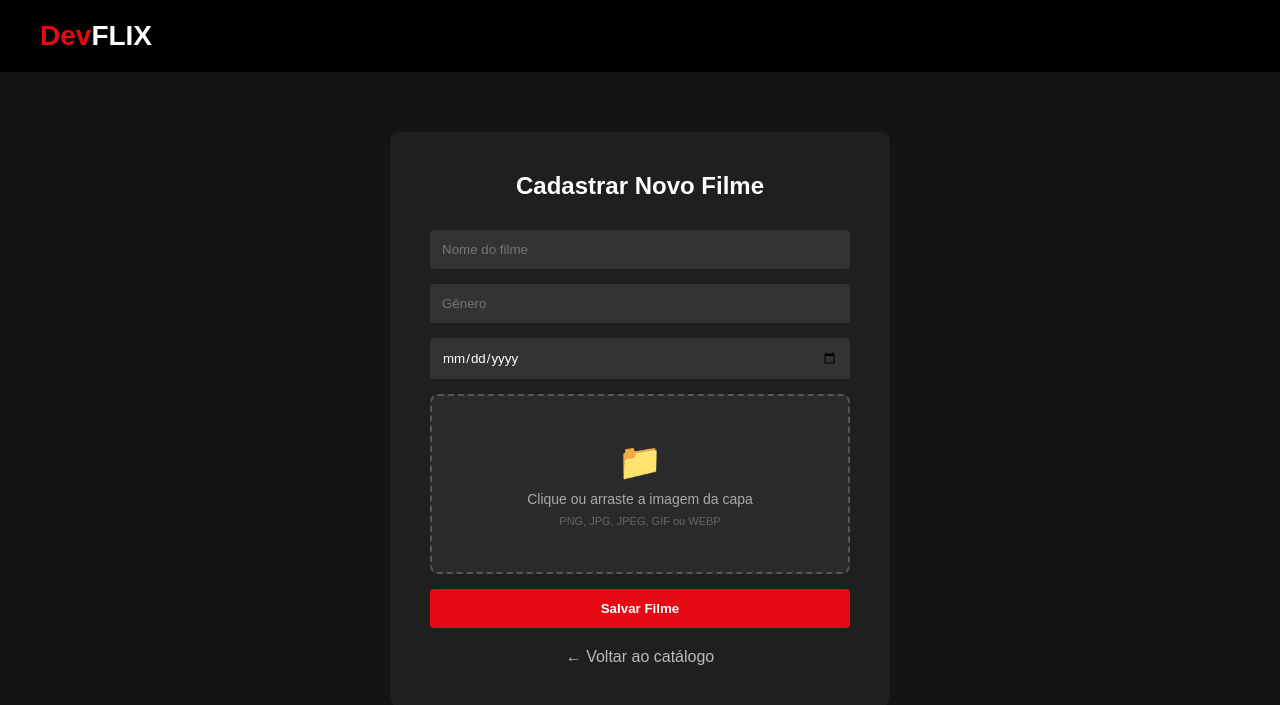
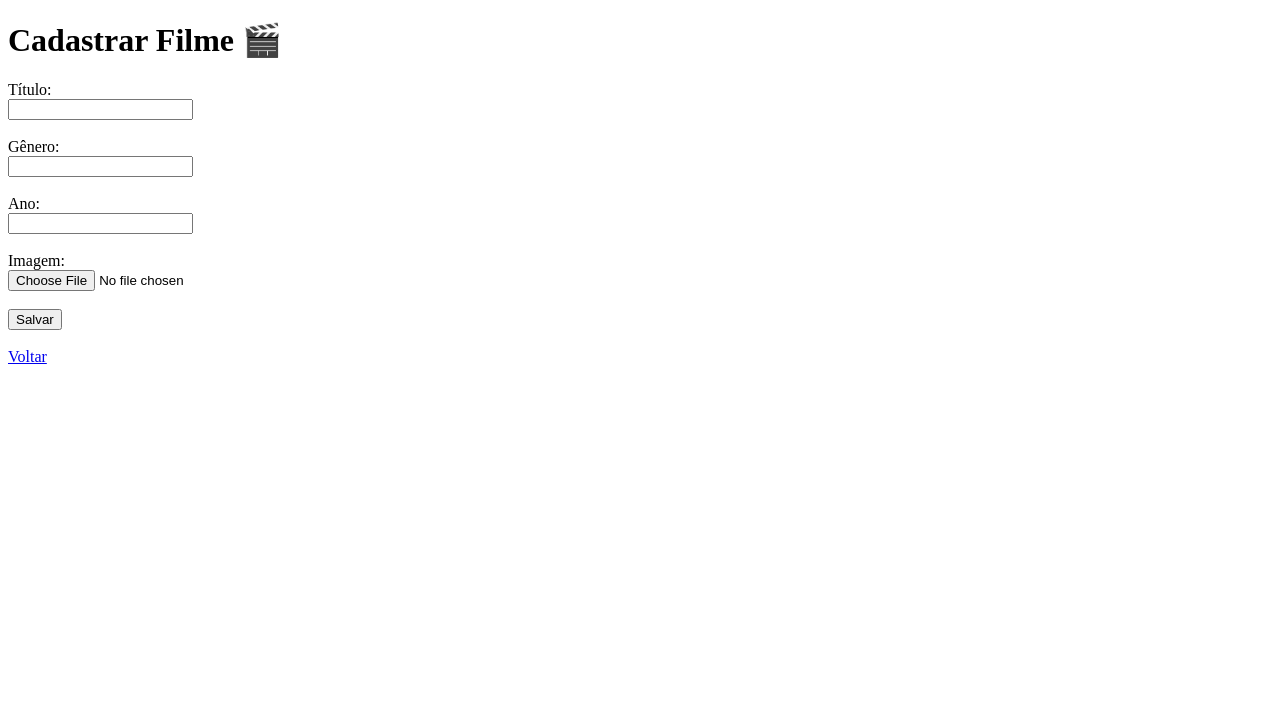
Before and after one commit to Dywxty/filme_catalogo, a Flask app: page /novo in a window 1280 px wide. Shown: the top 705 px of the page. Run offline with Flask 3, Linux system fonts and the light colour scheme; some libraries are stand-ins or nearby versions.

Commit message:
fix tabela filmes

```diff
--- a/app.py
+++ b/app.py
@@ -1,42 +1,21 @@
 import os
 import uuid
-import json
-
 from flask import Flask, request, jsonify, render_template, redirect, url_for
 from psycopg2.extras import RealDictCursor
-from werkzeug.utils import secure_filename
 from database import get_connection
 
 app = Flask(__name__)
 
-# ================= CONFIG UPLOAD =================
-UPLOAD_FOLDER = 'static/uploads'
-ALLOWED_EXTENSIONS = {'png', 'jpg', 'jpeg'}
-
-app.config['UPLOAD_FOLDER'] = UPLOAD_FOLDER
-
-# ================= FUNÇÃO VALIDAÇÃO =================
-def allowed_file(filename):
-    return '.' in filename and filename.rsplit('.', 1)[1].lower() in ALLOWED_EXTENSIONS
+# garante que a pasta uploads existe
+UPLOAD_FOLDER = "static/uploads"
+os.makedirs(UPLOAD_FOLDER, exist_ok=True)
 
 
-# ================= ROTAS =================
-
-# Teste API
 @app.route('/')
 def home():
-    return redirect(url_for('listar_filmes'))
+    return redirect(url_for("listar_filmes"))
 
 
-# Ping
-@app.route('/ping', methods=['GET'])
-def ping():
-    conn = get_connection()
-    conn.close()
-    return jsonify({"message": "pong! API Rodando!", "db": str(conn)}), 200
-
-
-# Listar filmes
 @app.route('/filmes', methods=['GET'])
 def listar_filmes():
     sql = "SELECT * FROM filmes"
@@ -52,147 +31,61 @@ def listar_filmes():
         return "erro ao listar filmes"
 
 
-# ================= NOVO FILME COM UPLOAD =================
 @app.route("/novo", methods=["GET", "POST"])
 def novo_filme():
-    try:
-        if request.method == "POST":
-            titulo = request.form["titulo"]
-            genero = request.form["genero"]
-            ano = request.form["ano"]
+    sql = "INSERT INTO filmes (titulo, genero, ano, url_capa) VALUES (%s, %s, %s, %s)"
 
-            # pega o arquivo enviado
-            if "imagem" not in request.files:
-                return "Nenhuma imagem enviada"
+    if request.method == "POST":
+        titulo = request.form["titulo"]
+        genero = request.form["genero"]
+        ano = request.form["ano"]
 
-            file = request.files["imagem"]
+        imagem = request.files.get("imagem")
 
-            if file.filename == "":
-                return "Nenhuma imagem selecionada"
+        if not imagem or imagem.filename == "":
+            return "nenhuma imagem foi enviada"
 
-            if file and allowed_file(file.filename):
+        extensoes_permitidas = ["jpg", "jpeg", "png"]
+        extensao = imagem.filename.split(".")[-1].lower()
 
-                # gera nome único
-                extensao = file.filename.rsplit('.', 1)[1].lower()
-                nome_arquivo = f"{uuid.uuid4().hex}.{extensao}"
+        if extensao not in extensoes_permitidas:
+            return "arquivo inválido (use jpg, jpeg ou png)"
 
-                # cria pasta se não existir
-                os.makedirs(app.config['UPLOAD_FOLDER'], exist_ok=True)
+        # gera nome único (hash)
+        nome_unico = f"{uuid.uuid4()}.{extensao}"
 
-                caminho = os.path.join(app.config['UPLOAD_FOLDER'], nome_arquivo)
-                file.save(caminho)
+        caminho_arquivo = os.path.join(UPLOAD_FOLDER, nome_unico)
+        imagem.save(caminho_arquivo)
 
-                # caminho que vai para o banco
-                caminho_db = f"uploads/{nome_arquivo}"
+        caminho_db = f"/static/uploads/{nome_unico}"
 
-                sql = """
-                INSERT INTO filmes (titulo, genero, ano, url_capa)
-                VALUES (%s, %s, %s, %s)
-                """
-                params = [titulo, genero, ano, caminho_db]
+        try:
+            conn = get_connection()
+            cursor = conn.cursor()
+            cursor.execute(sql, [titulo, genero, ano, caminho_db])
+            conn.commit()
+            conn.close()
+            return redirect(url_for("listar_filmes"))
+        except Exception as ex:
+            print("ERRO SALVAR FILME:", str(ex))
+            return "erro ao salvar filme"
 
-                conn = get_connection()
-                cursor = conn.cursor()
-                cursor.execute(sql, params)
-                conn.commit()
-                conn.close()
-
-                return redirect(url_for("listar_filmes"))
-
-            return "Formato inválido (apenas jpg, jpeg, png)"
-
-        return render_template("novo_filme.html")
-
-    except Exception as ex:
-        print('erro: ', str(ex))
-        return jsonify({"message": "erro ao cadastrar filme"}), 500
+    return render_template("novo_filme.html")
 
 
-# ================= EDITAR FILME =================
-@app.route("/editar/<int:id>", methods=["GET", "POST"])
-def editar_filme(id):
-    try:
-        conn = get_connection()
-
-        if request.method == "POST":
-            titulo = request.form["titulo"]
-            genero = request.form["genero"]
-            ano = request.form["ano"]
-
-            file = request.files.get("imagem")
-
-            # se enviar nova imagem
-            if file and file.filename != "" and allowed_file(file.filename):
-                extensao = file.filename.rsplit('.', 1)[1].lower()
-                nome_arquivo = f"{uuid.uuid4().hex}.{extensao}"
-
-                os.makedirs(app.config['UPLOAD_FOLDER'], exist_ok=True)
-
-                caminho = os.path.join(app.config['UPLOAD_FOLDER'], nome_arquivo)
-                file.save(caminho)
-
-                caminho_db = f"uploads/{nome_arquivo}"
-
-                sql_update = """
-                UPDATE filmes
-                SET titulo = %s, genero = %s, ano = %s, url_capa = %s
-                WHERE id = %s
-                """
-                params = [titulo, genero, ano, caminho_db, id]
-
-            else:
-                # mantém imagem antiga
-                sql_update = """
-                UPDATE filmes
-                SET titulo = %s, genero = %s, ano = %s
-                WHERE id = %s
-                """
-                params = [titulo, genero, ano, id]
-
-            cursor = conn.cursor()
-            cursor.execute(sql_update, params)
-            conn.commit()
-            conn.close()
-
-            return redirect(url_for("listar_filmes"))
-
-        # GET → buscar filme
-        cursor = conn.cursor(cursor_factory=RealDictCursor)
-        sql = "SELECT * FROM filmes WHERE id = %s"
-        cursor.execute(sql, [id])
-        filme = cursor.fetchone()
-        conn.close()
-
-        if filme is None:
-            return redirect(url_for("listar_filmes"))
-
-        return render_template("editar_filme.html", filme=filme)
-
-    except Exception as ex:
-        print('erro: ', str(ex))
-        return jsonify({"message": "erro ao editar filme"}), 500
-
-
-# ================= DELETAR =================
 @app.route("/deletar/<int:id>", methods=["POST"])
 def deletar_filme(id):
     try:
         conn = get_connection()
         cursor = conn.cursor()
-
-        sql = "DELETE FROM filmes WHERE id = %s"
-        cursor.execute(sql, [id])
-
+        cursor.execute("DELETE FROM filmes WHERE id = %s", [id])
         conn.commit()
         conn.close()
-
         return redirect(url_for("listar_filmes"))
-
     except Exception as ex:
-        print('erro: ', str(ex))
-        return jsonify({"message": "erro ao deletar filme"}), 500
+        print("ERRO DELETAR:", str(ex))
+        return "erro ao deletar"
 
 
-# ================= RUN =================
 if __name__ == '__main__':
     app.run(debug=True)
--- a/templates/novo_filme.html
+++ b/templates/novo_filme.html
@@ -1,98 +1,33 @@
 <!DOCTYPE html>
 <html lang="pt-br">
-
 <head>
     <meta charset="UTF-8">
-    <title>Novo Filme - DevFLIX</title>
-    <link rel="stylesheet" href="{{ url_for('static', filename='style.css') }}">
-    <script src="{{ url_for('static', filename='js/loading.js') }}"></script>
+    <title>Novo Filme</title>
 </head>
-
 <body>
 
-    <header class="navbar">
-        <h1 class="logo">Dev<span>FLIX</span></h1>
-    </header>
+<h1>Cadastrar Filme 🎬</h1>
 
-    <section class="form-container">
-        <h2>Cadastrar Novo Filme</h2>
+<form method="POST" enctype="multipart/form-data">
 
-        <form method="POST" enctype="multipart/form-data" class="form-filme">
-            <input type="text" name="titulo" placeholder="Nome do filme" required>
-            <input type="text" name="genero" placeholder="Gênero" required>
-            <input type="date" name="ano" placeholder="Ano" required>
+    <label>Título:</label><br>
+    <input type="text" name="titulo" required><br><br>
 
-            <div class="upload-area" id="upload-area">
-                <img id="preview-img" class="preview-img" style="display:none;" alt="Preview">
-                <div id="upload-placeholder" class="upload-placeholder">
-                    <span class="upload-icon">📁</span>
-                    <p>Clique ou arraste a imagem da capa</p>
-                    <span class="upload-hint">PNG, JPG, JPEG, GIF ou WEBP</span>
-                </div>
-                <input type="file" name="capa" id="input-capa" accept="image/*" required>
-            </div>
+    <label>Gênero:</label><br>
+    <input type="text" name="genero" required><br><br>
 
-            <button type="submit" class="btn-save">
-                Salvar Filme
-            </button>
-        </form>
+    <label>Ano:</label><br>
+    <input type="text" name="ano" required><br><br>
 
-        <a href="{{ url_for('listar_filmes') }}" class="btn-back">
-            ← Voltar ao catálogo
-        </a>
-    </section>
+    <label>Imagem:</label><br>
+    <input type="file" name="imagem" accept=".jpg,.jpeg,.png" required><br><br>
 
-    {% include 'components/loading.html' %}
+    <button type="submit">Salvar</button>
 
-    <script>
-        // Preview da imagem selecionada
-        const inputCapa = document.getElementById('input-capa');
-        const previewImg = document.getElementById('preview-img');
-        const placeholder = document.getElementById('upload-placeholder');
-        const uploadArea = document.getElementById('upload-area');
+</form>
 
-        inputCapa.addEventListener('change', function () {
-            const file = this.files[0];
-            if (file) {
-                const reader = new FileReader();
-                reader.onload = function (e) {
-                    previewImg.src = e.target.result;
-                    previewImg.style.display = 'block';
-                    placeholder.style.display = 'none';
-                };
-                reader.readAsDataURL(file);
-            }
-        });
+<br>
+<a href="/filmes">Voltar</a>
 
-        // Clique na área de upload abre o seletor de arquivo
-        uploadArea.addEventListener('click', function () {
-            inputCapa.click();
-        });
-
-        // Drag and drop
-        uploadArea.addEventListener('dragover', function (e) {
-            e.preventDefault();
-            uploadArea.classList.add('drag-over');
-        });
-
-        uploadArea.addEventListener('dragleave', function () {
-            uploadArea.classList.remove('drag-over');
-        });
-
-        uploadArea.addEventListener('drop', function (e) {
-            e.preventDefault();
-            uploadArea.classList.remove('drag-over');
-            if (e.dataTransfer.files.length) {
-                inputCapa.files = e.dataTransfer.files;
-                inputCapa.dispatchEvent(new Event('change'));
-            }
-        });
-
-        window.addEventListener('load', () => {
-            Loading.attachToForms('Gravando no banco...');
-            Loading.attachToLinks('.btn-back', 'Voltando para o catálogo...');
-        });
-    </script>
 </body>
-
 </html>
```
